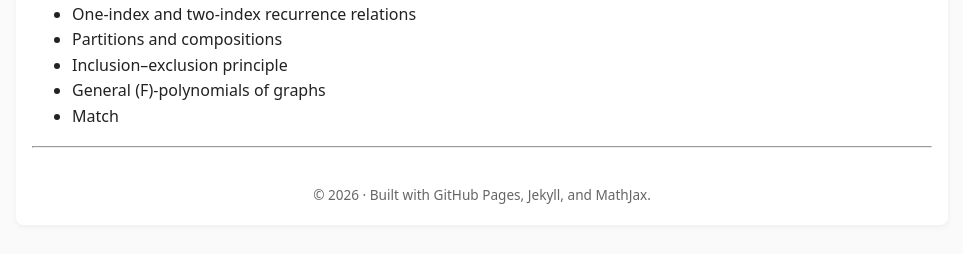
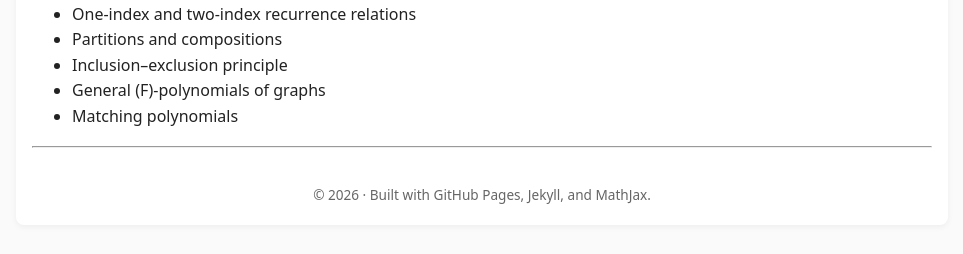
Before and after one commit to SaleemKamaludin/SaleemKamaludin.github.io, a Jekyll site: the page built from courses/graduate/advanced-discrete-mathematics/index.md, in a window 1280 px wide. Shown: the part 878-1132 px from the top of the page, without its empty margins (158-1121 px from the left). Built offline with Jekyll 4.4.1, drawn with Linux system fonts in a browser that asks for light colours.

Commit message:
Update index.md

```diff
--- a/courses/graduate/advanced-discrete-mathematics/index.md
+++ b/courses/graduate/advanced-discrete-mathematics/index.md
@@ -35,4 +35,4 @@ Students are expected to engage with rigorous proofs, advanced combinatorial arg
 - Partitions and compositions
 - Inclusion–exclusion principle
 - General \(F\)-polynomials of graphs
-- Match
+- Matching polynomials
```
